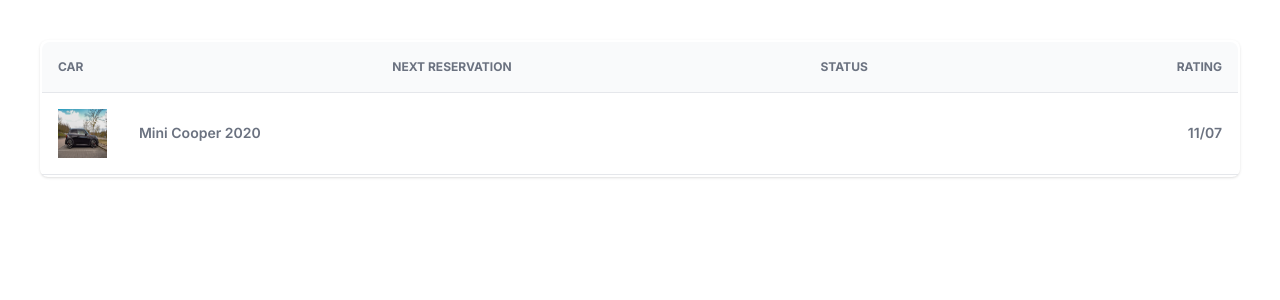
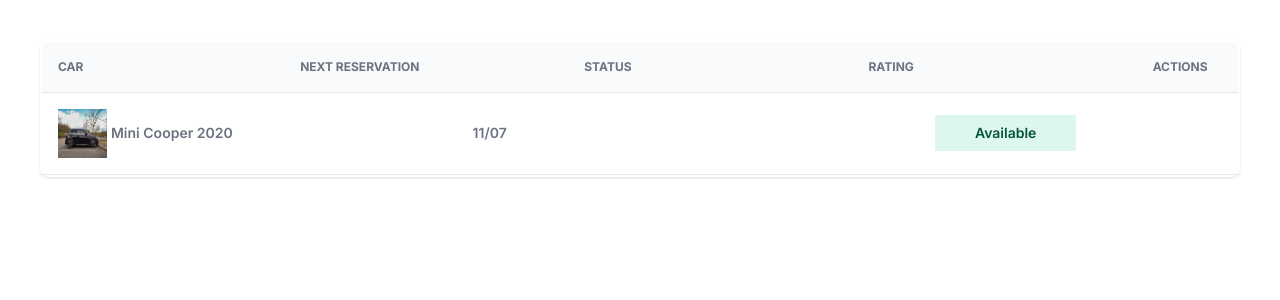
Before and after one commit to jet-solucoes-web/Jet-Teste-Tecnico-Dev-Frontend, a Next.js app: page / in a window 1280 px wide. Shown: the top 300 px of the page. Built offline with nearby package versions, Linux system fonts and the light colour scheme.

Commit message:
Adicionar coluna de status e colocar tamanho para as colunas

```diff
--- a/src/app/components/TableBody/Columns/CarColumn/index.tsx
+++ b/src/app/components/TableBody/Columns/CarColumn/index.tsx
@@ -1,10 +1,11 @@
 import React from "react";
+import "./style.css";
 import Image from "next/image";
 import miniCooperImage from "../../../../../assets/images/mini-cooper.jpeg";
 
 const CarColumn = () => {
   return (
-    <td className="flex items-center gap-8">
+    <td className="gap-1 car-column">
       <Image
         src={miniCooperImage}
         alt="Mini Cooper"
--- /dev/null
+++ b/src/app/components/TableBody/Columns/CarColumn/style.css
@@ -0,0 +1,6 @@
+@media (max-width: 1080px) {
+  td {
+    flex-direction: column;
+    align-items: flex-start;
+  }
+}
--- a/src/app/components/TableBody/Columns/ReserveColumn/index.tsx
+++ b/src/app/components/TableBody/Columns/ReserveColumn/index.tsx
@@ -1,6 +1,6 @@
 const ReserveColumn = () => {
   return (
-    <td className="flex items-center">
+    <td className="reserve-column">
       <span>11/07</span>
     </td>
   );
--- /dev/null
+++ b/src/app/components/TableBody/Columns/StatusColumn/index.tsx
@@ -0,0 +1,11 @@
+const StatusColumn = () => {
+  return (
+    <td className="status-column">
+      <div className="bg-[#DEF7EC] pt-2 pr-10 pb-2 pl-10  rounded-6">
+        <span className="text-[#03543F]">Available</span>
+      </div>
+    </td>
+  );
+};
+
+export default StatusColumn;
--- a/src/app/components/TableBody/index.tsx
+++ b/src/app/components/TableBody/index.tsx
@@ -1,11 +1,13 @@
 import CarColumn from "./Columns/CarColumn";
 import ReserveColumn from "./Columns/ReserveColumn";
+import StatusColumn from "./Columns/StatusColumn";
 
 const TableBody = () => {
   return (
     <tr className="bg-white text-sm">
       <CarColumn></CarColumn>
       <ReserveColumn></ReserveColumn>
+      <StatusColumn></StatusColumn>
     </tr>
   );
 };
--- a/src/app/components/TableHeader/index.tsx
+++ b/src/app/components/TableHeader/index.tsx
@@ -1,12 +1,20 @@
 import "./style.css";
 
 const TableHeader = () => {
-  const tableHeaders = ["car", "next reservation", "status", "rating"];
+  const tableHeaders = [
+    { name: "Car", class: "car-column" },
+    { name: "Next Reservation", class: "reserve-column" },
+    { name: "Status", class: "status-column" },
+    { name: "Rating", class: "rating-column" },
+    { name: "Actions", class: "actions-column" },
+  ];
 
   return (
     <tr>
       {tableHeaders.map((header, index) => (
-        <th key={index}>{header.toUpperCase()}</th>
+        <th className={header.class} key={index}>
+          {header.name.toUpperCase()}
+        </th>
       ))}
     </tr>
   );
--- a/src/app/globals.css
+++ b/src/app/globals.css
@@ -37,10 +37,23 @@ tr {
 th,
 td {
   padding: 16px;
+  display: flex;
+  align-items: center;
+  justify-content: flex-start;
 }
 
-.first-column {
-  width: 287px;
+.car-column {
+  width: 20%;
+}
+
+.reserve-column,
+.status-column,
+.rating-column {
+  width: 24%;
+}
+
+.actions-column {
+  width: 6.6%;
 }
 
 @layer utilities {
```
